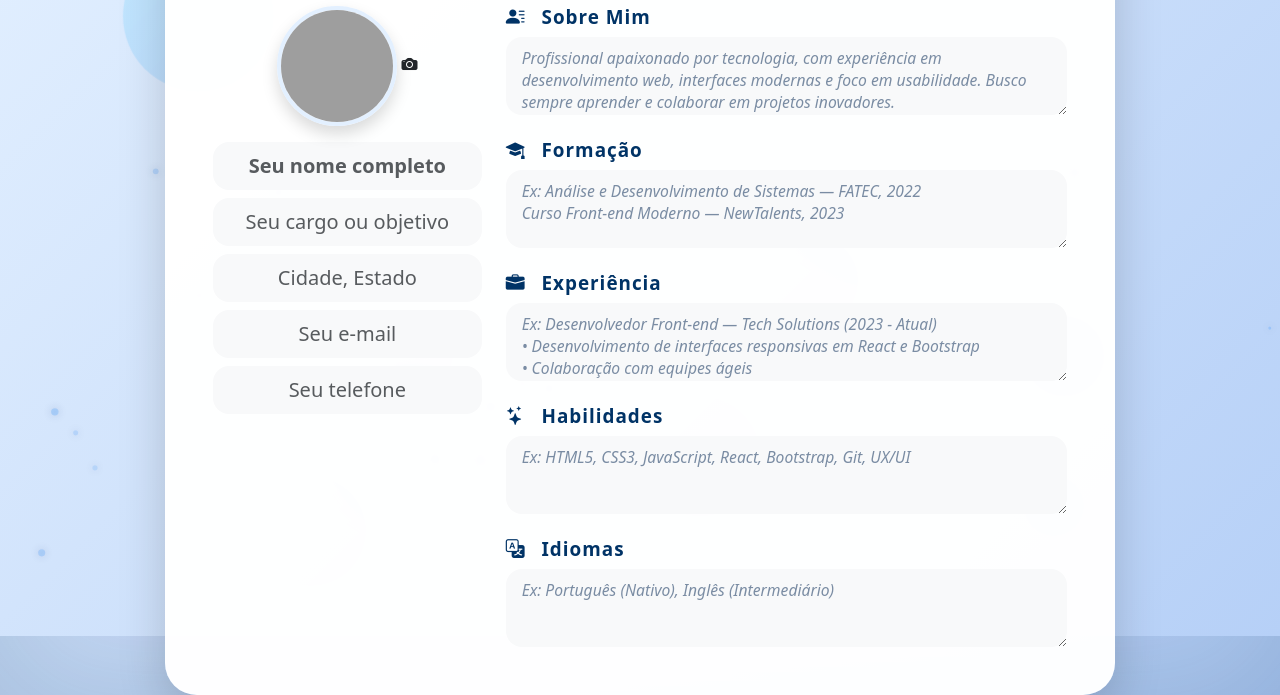
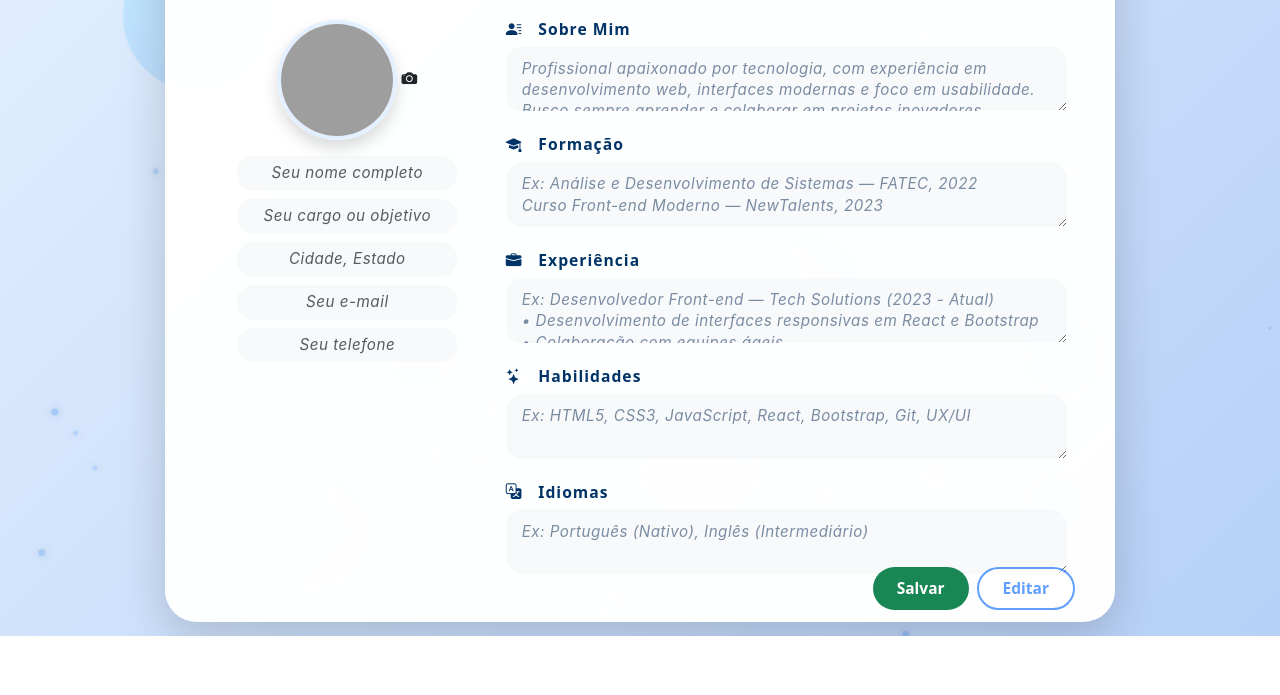
Before and after one commit to telles10/NewTalents, a plain HTML site: page curriculo.html in a window 1280 px wide. Shown: the part 164-859 px from the top of the page. After the commit the page ends 800 px from the top, so only its background shows below. Drawn offline with nearby package versions, Linux system fonts and the light colour scheme; grey boxes are pictures that could not be loaded.

Commit message:
curriculo botoes

```diff
--- a/curriculo.html
+++ b/curriculo.html
@@ -7,7 +7,6 @@
     <link rel="stylesheet" href="./styles/curriculo.css">
     <link href="https://cdn.jsdelivr.net/npm/bootstrap@5.3.3/dist/css/bootstrap.min.css" rel="stylesheet">
     <link href="https://cdn.jsdelivr.net/npm/bootstrap-icons@1.11.3/font/bootstrap-icons.css" rel="stylesheet">
-    <script defer src="./scripts/curriculo.js"></script>
 </head>
 <body>
     <div class="background-gradient"></div>
@@ -20,6 +19,10 @@
     <canvas id="particles-bg"></canvas>
     <main class="d-flex align-items-center justify-content-center min-vh-100">
         <div class="curriculo-card shadow-lg p-5 rounded-5 position-relative mx-auto">
+            <a href="index.html" class="btn btn-primary rounded-pill shadow-sm position-absolute"
+               style="top: 18px; left: 18px; min-width:90px; height:38px; z-index:30;" title="Voltar">
+                Voltar
+            </a>
             <div class="text-center mb-4">
                 <span class="curriculo-title fw-bold fs-1 mb-2 d-block">Meu Currículo</span>
                 <p class="text-secondary mb-0 fs-5">Veja e compartilhe suas experiências e conquistas profissionais!</p>
@@ -33,20 +36,25 @@
                             <span class="edit-photo"><i class="bi bi-camera-fill"></i></span>
                         </label>
                     </div>
-                    <input type="text" class="form-control form-control-lg mb-2 fw-bold text-center border-0 bg-light rounded-4 input-highlight"
+                    <input type="text" class="form-control mb-2 fw-bold text-center border-0 bg-light rounded-4 input-highlight"
                         id="nome"
+                        style="font-size:0.95rem; max-width: 220px; margin: 0 auto; padding: 0.4em 0.6em;"
                         placeholder="Seu nome completo">
-                    <input type="text" class="form-control form-control-lg mb-2 text-center border-0 bg-light rounded-4 input-highlight"
+                    <input type="text" class="form-control mb-2 text-center border-0 bg-light rounded-4 input-highlight"
                         id="cargo"
+                        style="font-size:0.95rem; max-width: 220px; margin: 0 auto; padding: 0.4em 0.6em;"
                         placeholder="Seu cargo ou objetivo">
-                    <input type="text" class="form-control form-control-lg mb-2 text-center border-0 bg-light rounded-4 input-highlight"
+                    <input type="text" class="form-control mb-2 text-center border-0 bg-light rounded-4 input-highlight"
                         id="localizacao"
+                        style="font-size:0.95rem; max-width: 220px; margin: 0 auto; padding: 0.4em 0.6em;"
                         placeholder="Cidade, Estado">
-                    <input type="email" class="form-control form-control-lg mb-2 text-center border-0 bg-light rounded-4 input-highlight"
+                    <input type="email" class="form-control mb-2 text-center border-0 bg-light rounded-4 input-highlight"
                         id="email"
+                        style="font-size:0.95rem; max-width: 220px; margin: 0 auto; padding: 0.4em 0.6em;"
                         placeholder="Seu e-mail">
-                    <input type="tel" class="form-control form-control-lg mb-2 text-center border-0 bg-light rounded-4 input-highlight"
+                    <input type="tel" class="form-control mb-2 text-center border-0 bg-light rounded-4 input-highlight"
                         id="telefone"
+                        style="font-size:0.95rem; max-width: 220px; margin: 0 auto; padding: 0.4em 0.6em;"
                         placeholder="Seu telefone">
                 </div>
                 <div class="col-md-8">
@@ -92,7 +100,14 @@
                     </section>
                 </div>
             </div>
+            <!-- Botões Salvar e Editar no canto inferior direito -->
+            <div id="curriculo-actions" class="position-absolute d-flex gap-2 justify-content-end w-100"
+                 style="bottom: 12px; right: 0; z-index:20; pointer-events:auto; padding-right:2.5rem;">
+                <button id="btnSalvar" class="btn btn-success px-4 py-2 fw-semibold" type="button">Salvar</button>
+                <button id="btnEditar" class="btn btn-outline-primary px-4 py-2 fw-semibold" type="button" disabled>Editar</button>
+            </div>
         </div>
     </main>
+    <script src="./scripts/curriculo.js"></script>
 </body>
 </html>
--- a/scripts/curriculo.js
+++ b/scripts/curriculo.js
@@ -76,3 +76,29 @@ window.addEventListener('DOMContentLoaded', function() {
         });
     }
 });
+
+window.addEventListener('DOMContentLoaded', function() {
+    // Função para habilitar/desabilitar campos
+    function setEditable(editable) {
+        const fields = document.querySelectorAll(
+            "#nome, #cargo, #localizacao, #email, #telefone, #sobre, #formacao, #experiencia, #habilidades, #idiomas"
+        );
+        fields.forEach(f => { if (f) f.disabled = !editable; });
+    }
+
+    // Inicialmente só pode salvar, editar desabilitado
+    setEditable(true);
+    document.getElementById('btnSalvar').disabled = false;
+    document.getElementById('btnEditar').disabled = true;
+
+    document.getElementById('btnSalvar').onclick = function() {
+        setEditable(false);
+        this.disabled = true;
+        document.getElementById('btnEditar').disabled = false;
+    };
+    document.getElementById('btnEditar').onclick = function() {
+        setEditable(true);
+        this.disabled = true;
+        document.getElementById('btnSalvar').disabled = false;
+    };
+});
--- a/styles/curriculo.css
+++ b/styles/curriculo.css
@@ -83,6 +83,7 @@ body {
     text-fill-color: transparent;
     letter-spacing: 2.5px;
     text-shadow: 0 2px 12px #00336633, 0 1px 0 #fff2;
+    font-size: 2rem !important;
 }
 
 .section-title {
@@ -94,6 +95,9 @@ body {
     display: flex;
     align-items: center;
     gap: 0.5rem;
+}
+.section-title {
+    font-size: 1.05rem !important;
 }
 
 .profile-img img {
@@ -134,6 +138,90 @@ textarea.form-control-lg {
     line-height: 1.4;
 }
 
+/* Padroniza fonte e tamanho dos campos embaixo da foto */
+#nome,
+#cargo,
+#localizacao,
+#email,
+#telefone {
+    font-family: 'Inter', Arial, sans-serif;
+    font-size: 1.08rem;
+    color: #003366;
+    font-weight: 500;
+    background: #f8fafc;
+    letter-spacing: 0.5px;
+}
+
+/* Padroniza fonte e tamanho dos campos dentro dos componentes */
+textarea.form-control,
+textarea.form-control-lg,
+.input-highlight {
+    font-family: 'Inter', Arial, sans-serif;
+    font-size: 1.08rem;
+    color: #003366;
+    font-weight: 500;
+    background: #f8fafc;
+    letter-spacing: 0.5px;
+}
+
+/* Padroniza o placeholder para todos os campos */
+input::placeholder,
+textarea::placeholder {
+    color: #7a8ca3;
+    font-size: 1.08rem;
+    font-family: 'Inter', Arial, sans-serif;
+    opacity: 1;
+    font-style: italic;
+    font-weight: 400;
+}
+
+body,
+.curriculo-card,
+input,
+textarea,
+.section-title,
+.curriculo-title,
+input::placeholder,
+textarea::placeholder {
+    font-size: 0.98rem !important;
+}
+
+/* Deixa todos os campos e textos dos componentes menores e padronizados */
+input,
+textarea,
+.input-highlight,
+input::placeholder,
+textarea::placeholder {
+    font-size: 0.95rem !important;
+}
+
+/* Botões de ação no currículo */
+#curriculo-actions .btn {
+    min-width: 90px;
+    font-size: 0.97rem;
+    border-radius: 2rem;
+    box-shadow: none; /* Remove sombra para ficar mais superficial */
+    transition: background 0.2s, color 0.2s;
+}
+
+#curriculo-actions .btn-success {
+    background: #198754;
+    border: none;
+}
+#curriculo-actions .btn-outline-primary {
+    border: 2px solid #0d6efd;
+    color: #0d6efd;
+    background: #fff;
+}
+#curriculo-actions .btn-outline-primary:hover {
+    background: #0d6efd;
+    color: #fff;
+}
+
+#curriculo-actions {
+    pointer-events: auto;
+}
+
 @media (max-width: 900px) {
     .curriculo-card {
         padding: 2rem 1rem;
@@ -144,4 +232,13 @@ textarea.form-control-lg {
         max-width: 99vw;
         padding: 1.2rem 0.2rem;
     }
+    #curriculo-actions {
+        right: 10px;
+        bottom: 10px;
+    }
+    #curriculo-actions .btn {
+        min-width: 70px;
+        font-size: 0.93rem;
+        padding: 0.4em 0.8em;
+    }
 }
```
